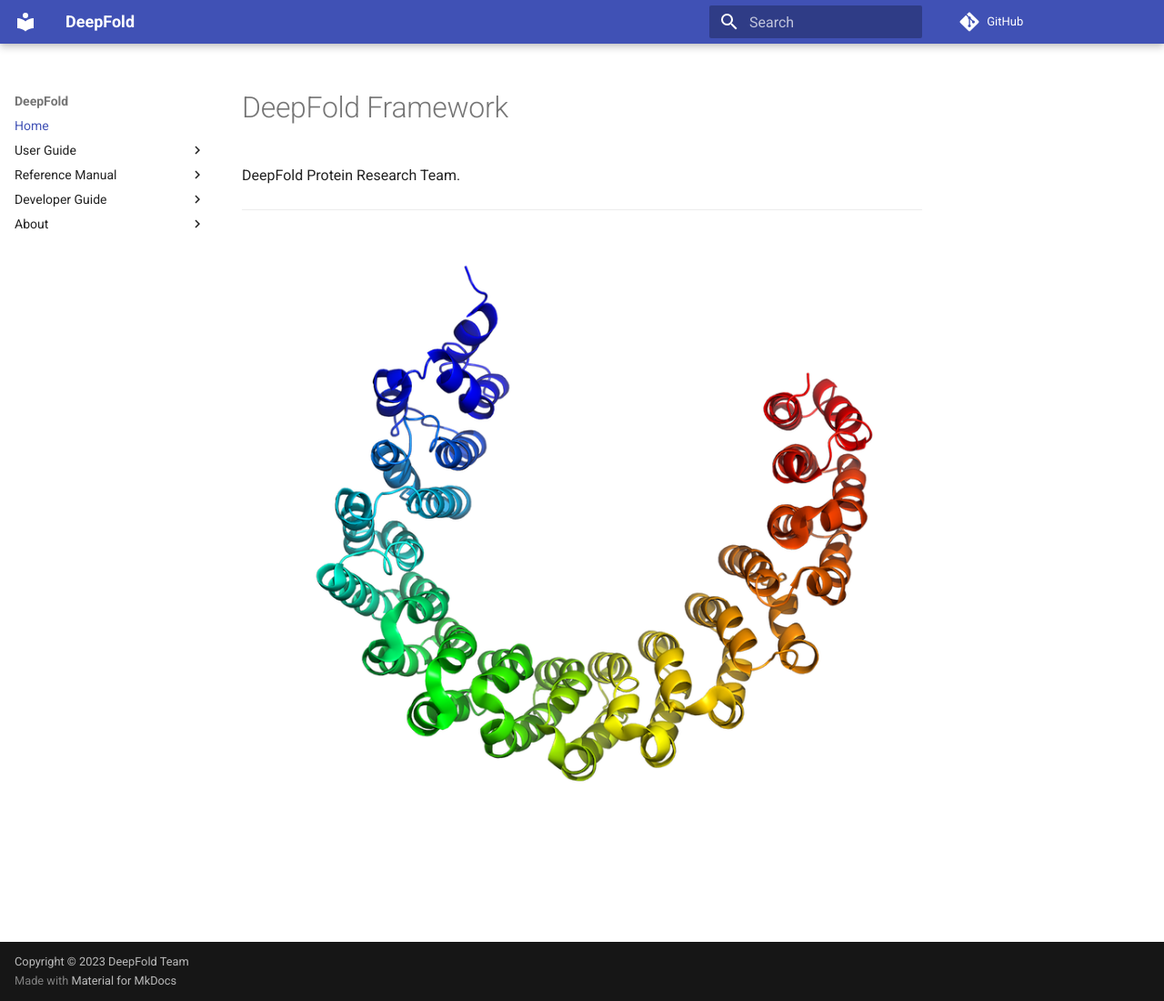
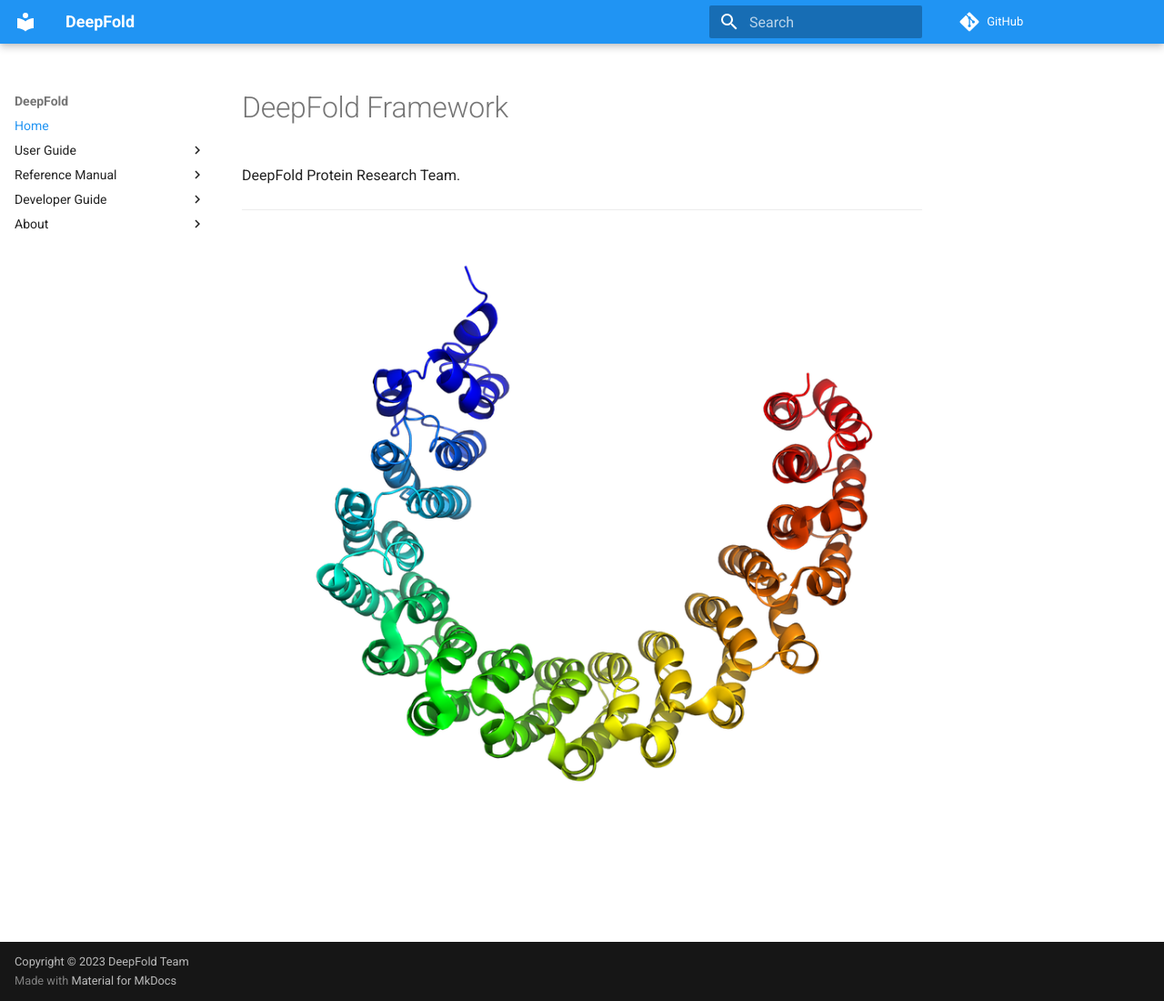
Before and after one commit to iitp-ppi/DeepFoldPublic, an MkDocs documentation site: the page built from docs/index.md, in a window 1280 px wide and 1100 px high. Shown: the whole window at 91% size. Built offline with MkDocs 1.6.1 and Material for MkDocs 9.7.7, drawn with Linux system fonts in a browser that asks for light colours; comment, search, counter and statistics services are not loaded.

Commit message:
Update mkdocs config

```diff
--- a/mkdocs.yml
+++ b/mkdocs.yml
@@ -17,6 +17,13 @@
 theme:
   name: "material"
   locale: en
+  features:
+    - content.code.copy
+    - content.code.select
+    - content.code.annotate
+  palette:
+    scheme: default
+    primary: blue
 
 markdown_extensions:
   - attr_list
@@ -25,6 +32,13 @@
   - md_in_html
   - pymdownx.arithmatex:
       generic: true
+  - pymdownx.highlight:
+      anchor_linenums: true
+      line_spans: __span
+      pygments_lang_class: true
+  - pymdownx.inlinehilite
+  - pymdownx.snippets
+  - pymdownx.superfences
   - toc:
       permalink: "#"
       baselevel: 1
```
